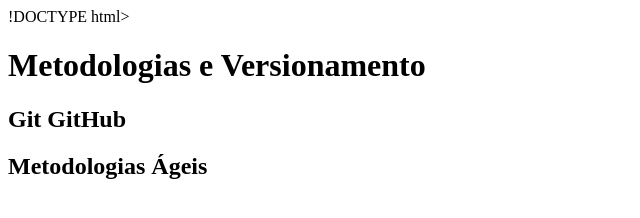
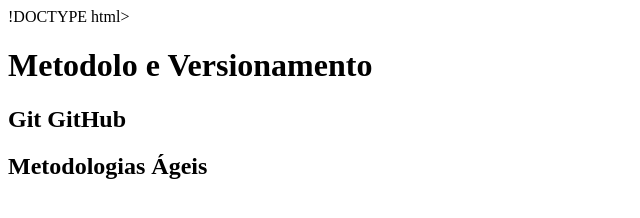
Before and after one commit to Victormm9/MA79, a plain HTML site: page index.html in a window 1280 px wide. Shown: the whole page, without its empty margins (0-640 px from the left). Drawn offline with Linux system fonts and the light colour scheme.

Commit message:
upfate index.html

```diff
--- a/index.html
+++ b/index.html
@@ -8,7 +8,7 @@
 <body>
     <main>
         <header>
-            <h1>Metodologias e Versionamento</h1>
+            <h1>Metodolo e Versionamento</h1>
         </header>
         <article>
             <h2>Git GitHub</h2>
```
